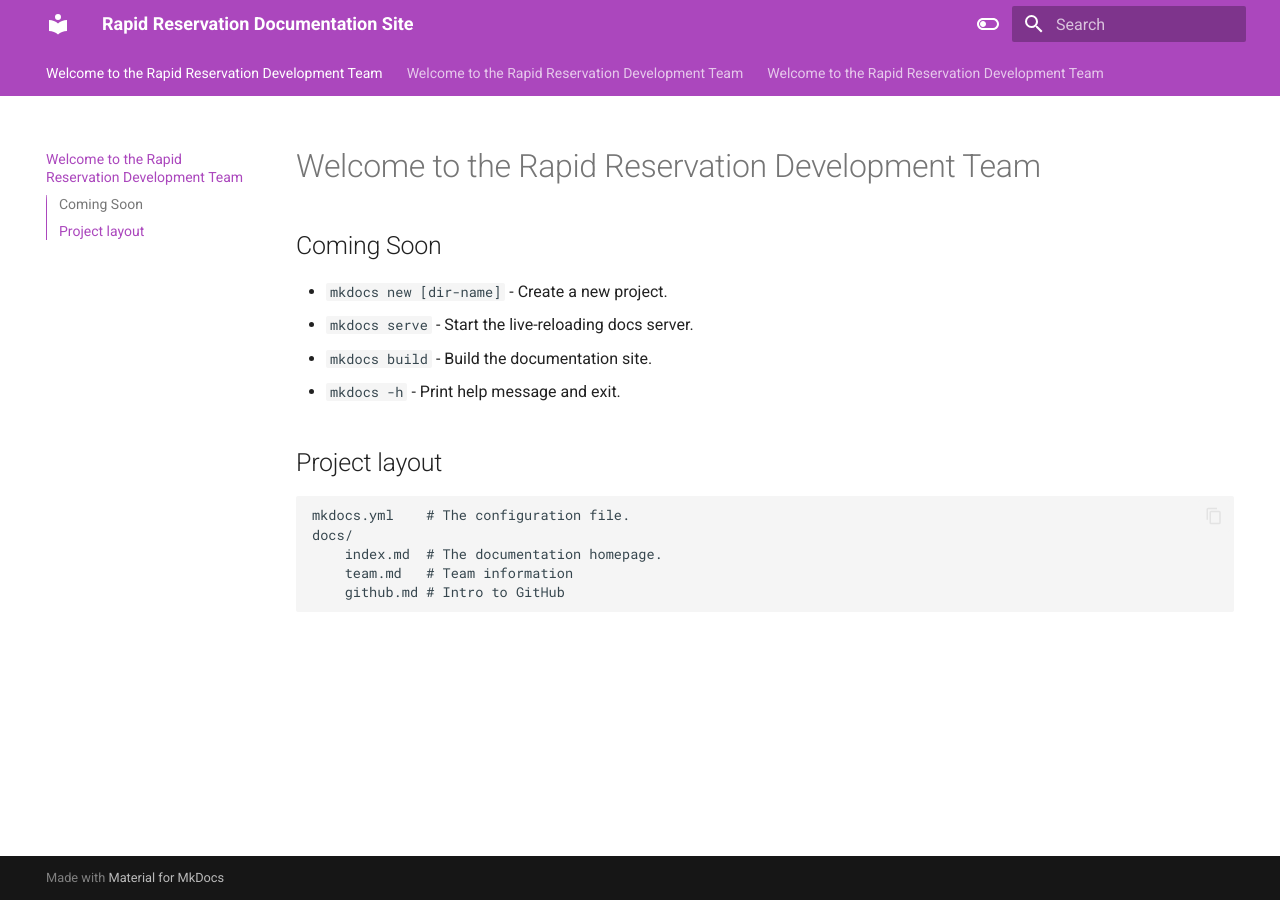
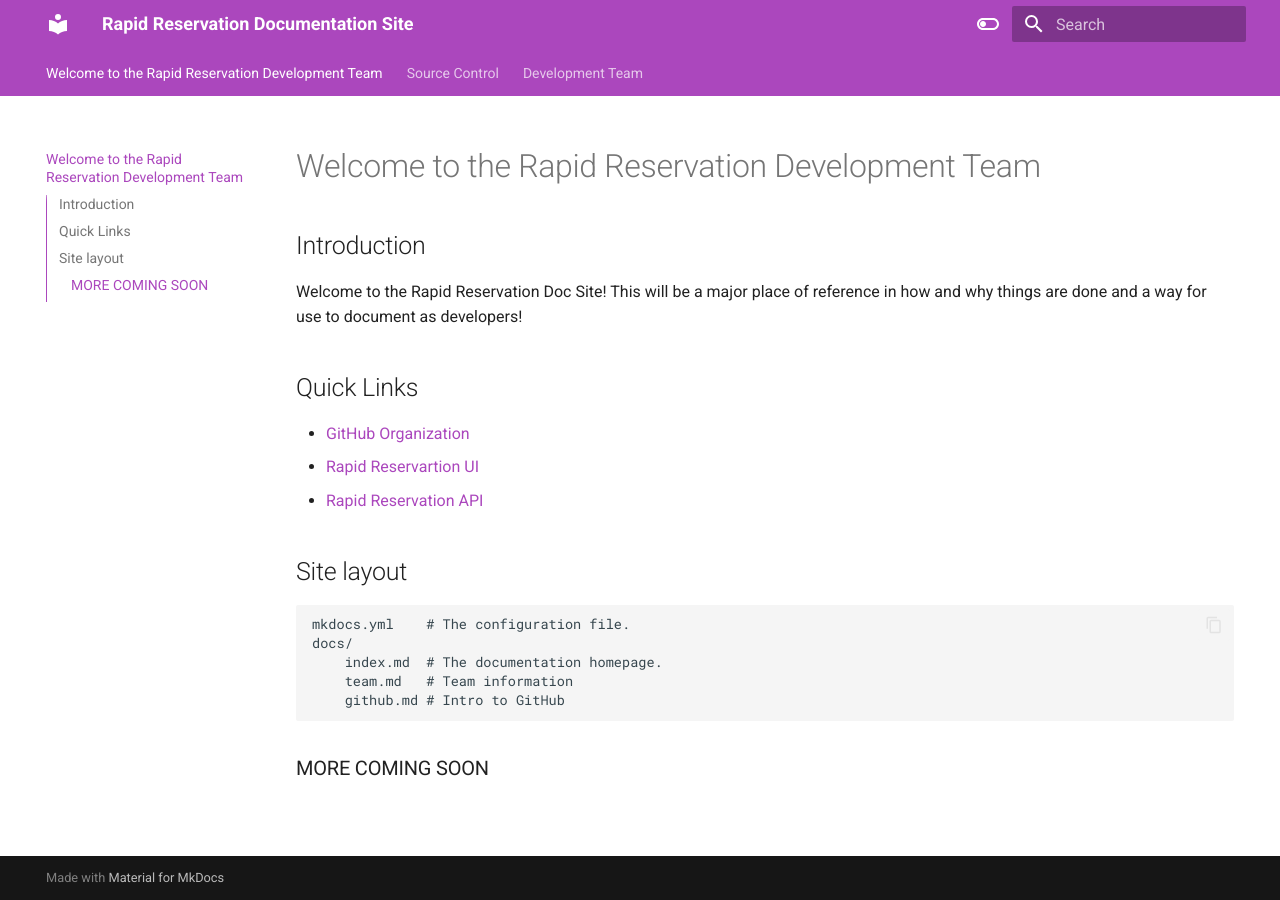
Before and after one commit to Rapid-Reservation/rapid-reservation-docs, an MkDocs documentation site: the page built from docs/index.md, in a window 1280 px wide. Built offline with MkDocs 1.6.1 and Material for MkDocs 9.7.7, drawn with Linux system fonts in a browser that asks for light colours.

Commit message:
chore: content update

```diff
--- a/docs/github.md
+++ b/docs/github.md
@@ -1,6 +1,6 @@
-# Welcome to the Rapid Reservation Development Team
+# Source Control
 
-## Source Control
+## We love GitHub
 
 We will be heavily relying on Git for version control, using GitHub to host our repositories and GitHub Actions for any automation we might need.
 
--- a/docs/index.md
+++ b/docs/index.md
@@ -1,16 +1,21 @@
 # Welcome to the Rapid Reservation Development Team
 
-## Coming Soon
+## Introduction
 
-- `mkdocs new [dir-name]` - Create a new project.
-- `mkdocs serve` - Start the live-reloading docs server.
-- `mkdocs build` - Build the documentation site.
-- `mkdocs -h` - Print help message and exit.
+Welcome to the Rapid Reservation Doc Site! This will be a major place of reference in how and why things are done and a way for use to document as developers!
 
-## Project layout
+## Quick Links
+
+- [GitHub Organization](https://github.com/Rapid-Reservation)
+- [Rapid Reservartion UI]()
+- [Rapid Reservation API]()
+
+## Site layout
 
     mkdocs.yml    # The configuration file.
     docs/
         index.md  # The documentation homepage.
         team.md   # Team information
         github.md # Intro to GitHub
+
+### MORE COMING SOON
```
Also changed, not shown: docs/team.md (+1 -1 lines).
